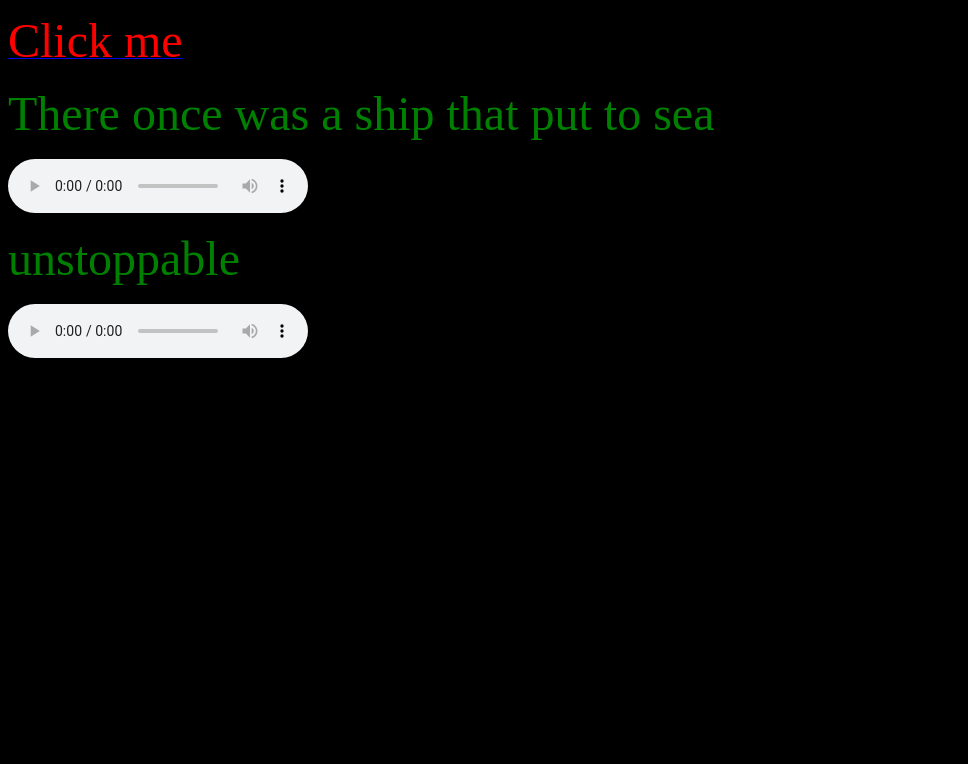
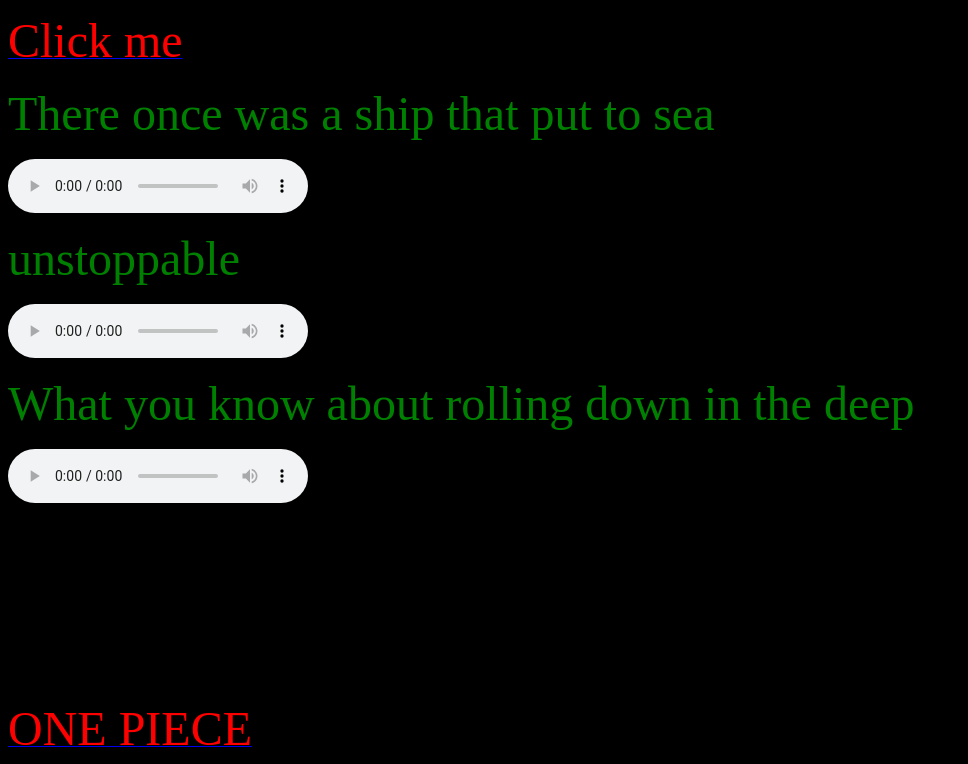
Before and after one commit to RB-PLAYZ/theofficialheatwave.github.io, a plain HTML site: page index.html in a window 1280 px wide. Shown: the part 87-851 px from the top of the page, without its empty margins (0-968 px from the left). Before the commit the page ends 800 px from the top, so only its background shows below. Drawn offline with Linux system fonts and the light colour scheme.

Commit message:
changes added

```diff
--- a/index.html
+++ b/index.html
@@ -24,5 +24,23 @@
         <audio controls>
             <source src="unstoppable.mp3">
         </audio>
+
+        <br><br>
+    <font color="green" size="150">
+        What you know about rolling down in the deep</font>
+        <br>
+        <br>
+        <audio controls>
+            <source src="what you know.mp3">
+        </audio>
+
+        <br>
+        <br><br>
+        <br><br>
+        <br><br>
+        <br><br>
+        <br><br>
+        <br>
+        <a href="one piece.html"><font color="red" size="75" >ONE PIECE</font></a>
 </body>
 </html>
```
Also changed, not shown: one piece.html (added, +15 -0 lines), 2 other files.
